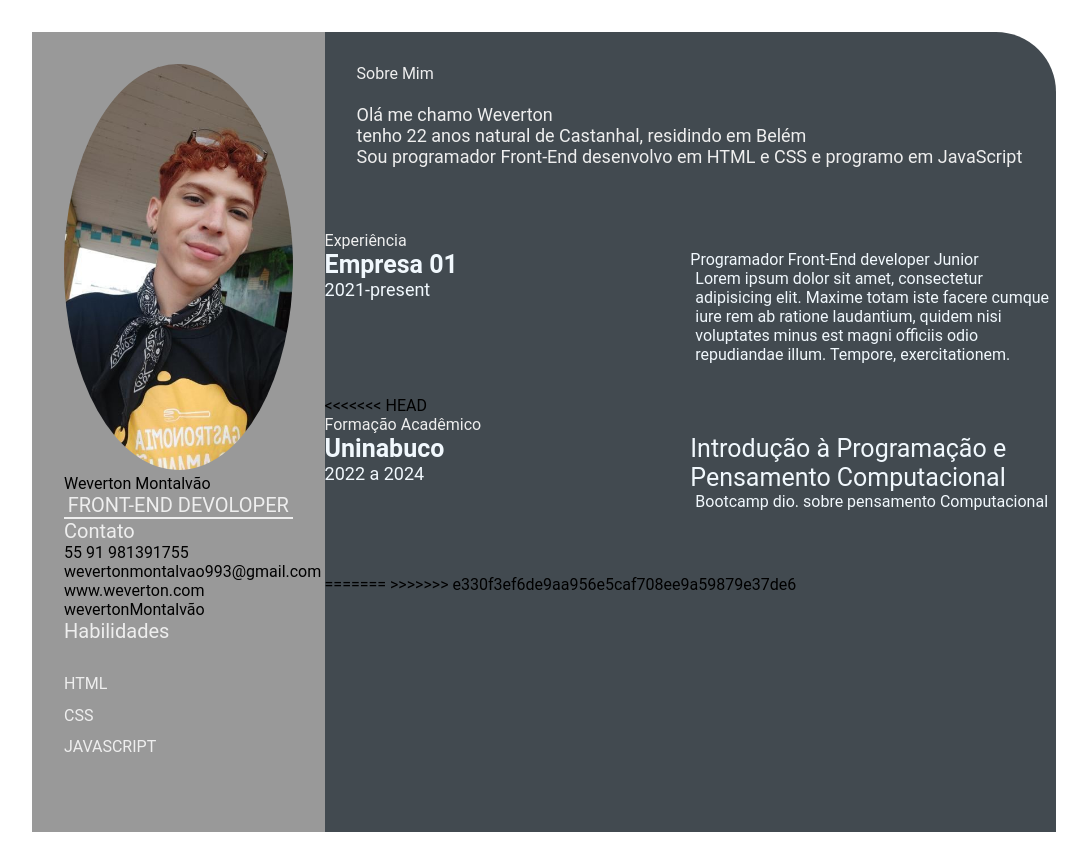
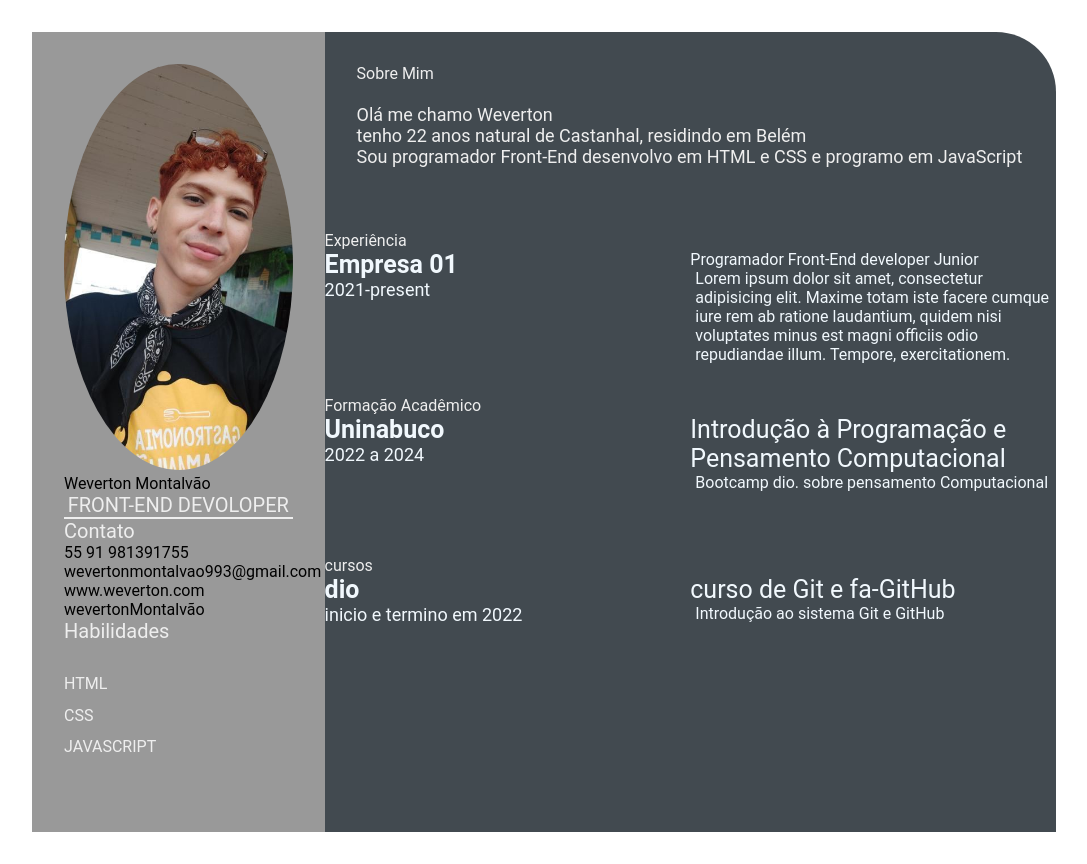
Before and after one commit to wevertonmontalvao/jornadadvEBAC, a plain HTML site: page index.html in a window 1280 px wide. Shown: the whole page, without its empty margins (96-1183 px from the left). Drawn offline with Linux system fonts and the light colour scheme.

Commit message:
modificação no html

```diff
--- a/index.html
+++ b/index.html
@@ -63,7 +63,6 @@
                     </div>
                 </div>
             </section>
-<<<<<<< HEAD
             <!--aqui começa a parte de formação academica-->
             <section class="education gap">
                 <div class="right-title">Formação Acadêmico</div>
@@ -78,10 +77,22 @@
                 </div>
             </div>
             </section>
-=======
-
-
->>>>>>> e330f3ef6de9aa956e5caf708ee9a59879e37de6
+            <!--Aqui começa a parte de certificados e curços-->
+            <section class="awards gap">
+                <div class="right-title">cursos</div>
+                <div class="awards-contents">
+                    <div class="awards-left">
+                        <p class="awards-company-name">dio</p>
+                        <p class="awards-time-period">inicio e termino em 2022</p>
+                  </div>
+                  <div class="awards-right">
+                    <p class="awards-name">curso de Git e fa-GitHub</p>
+                    <p class="awards-desc">
+                        Introdução ao sistema Git e GitHub
+                    </p>
+                  </div>
+                </div>
+            </section>
         </section>
     </main>
 </body>
```
